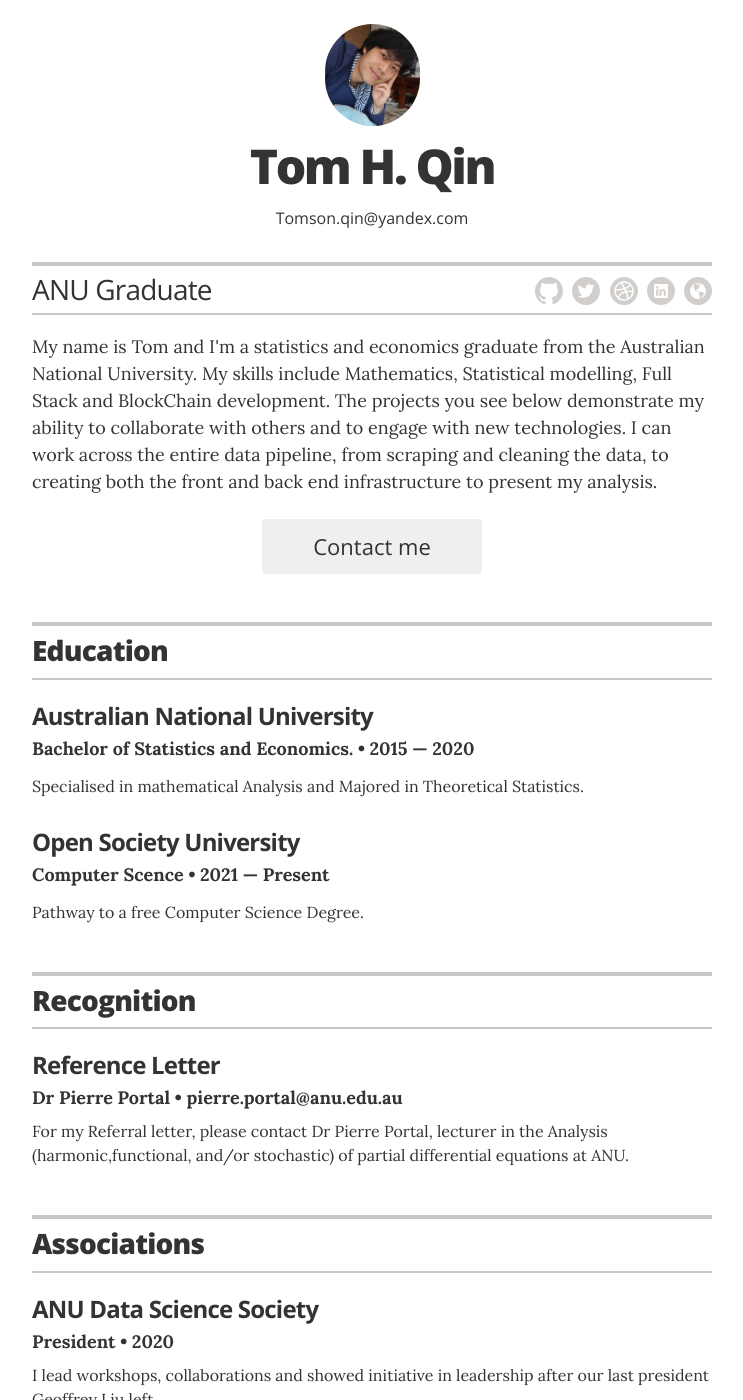
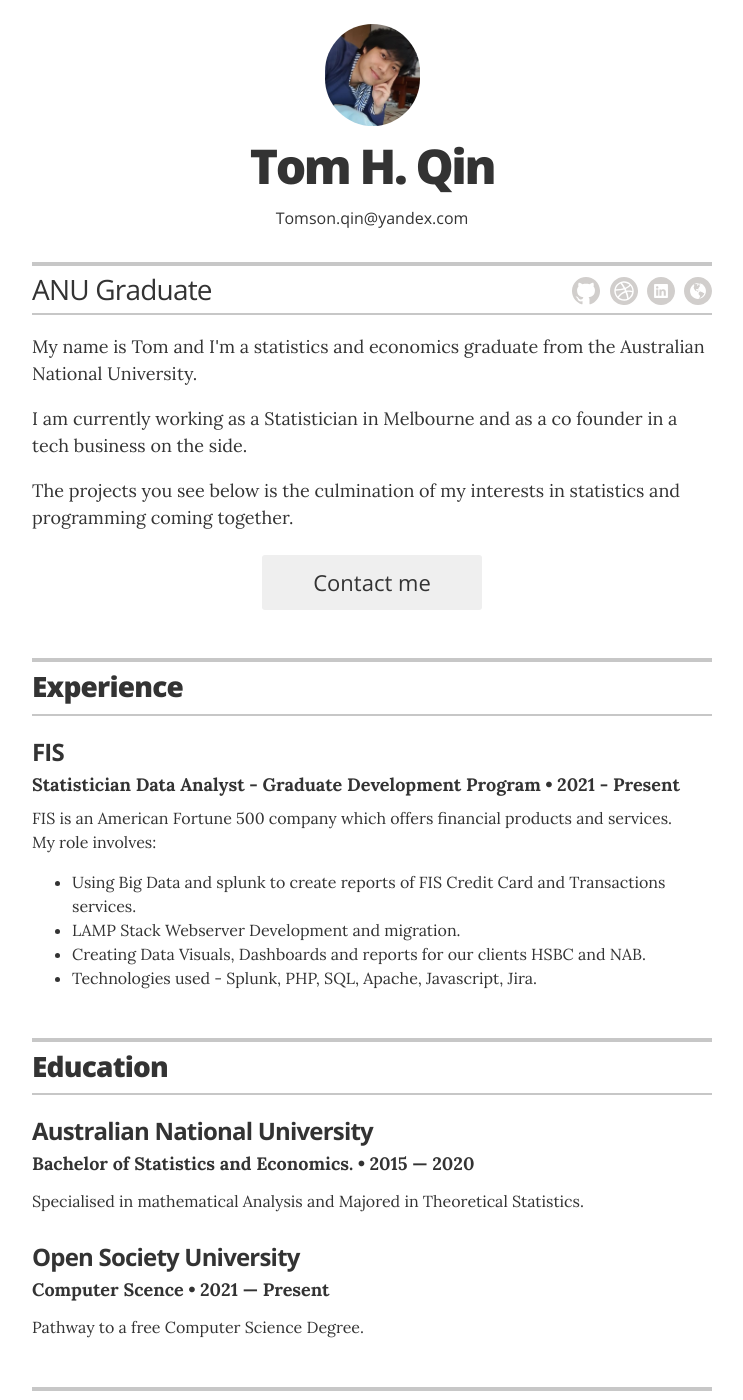
Before and after one commit to rieszrt/rieszrt.github.io, a Jekyll site: the page built from index.html, in a window 1280 px wide and 1400 px high. Shown: the whole window, without its empty margins (268-1011 px from the left). Built offline with Jekyll 4.4.1, drawn with Linux system fonts in a browser that asks for light colours; some of the changed text lies outside the part shown.

Commit message:
updated resume and site

```diff
--- a/_config.yml
+++ b/_config.yml
@@ -26,12 +26,9 @@ resume_contact_address:         ""
 resume_header_contact_info:     "Tomson.qin@yandex.com"
 display_header_contact_info:    "true"
 
-resume_header_intro: "<p>My name is Tom and I'm a statistics and economics graduate from the Australian National University.
-My skills include Mathematics, Statistical modelling, Full Stack and BlockChain development.
-The projects you see below demonstrate my ability to collaborate with others and to engage with new technologies.
-I can work across the entire data pipeline, from scraping and cleaning the data, to creating both the front and back end
-infrastructure to present my analysis.
-</p>"
+resume_header_intro: "<p>My name is Tom and I'm a statistics and economics graduate from the Australian National University. </p>
+<p>I am currently working as a Statistician in Melbourne and as a co founder in a tech business on the side.</p>
+<p>The projects you see below is the culmination of my interests in statistics and programming coming together.</p>"
 
 # use "yes" to display the email contact button,
 # "no" to display an "I'm not looking for work" message,
@@ -41,7 +38,7 @@ resume_looking_for_work:        "yes"
 
 # Decide which sections to use
 # comment out to hide
-resume_section_experience:      false
+resume_section_experience:      true
 resume_section_education:       true
 resume_section_projects:        true
 resume_section_skills:          false
@@ -53,14 +50,13 @@ resume_section_interests:       true
 # Resume social links
 # uncomment the options you wish to display, and add your own URL
 resume_social_links:
-  resume_github_url:            "https://github.com/rieszrt"
-  resume_twitter_url:           "http://twitter.com/Tom60231971"
+  resume_github_url:            "https://github.com/miktab"
+#  resume_twitter_url:           "http://twitter.com/Tom60231971"
   resume_dribbble_url:          "http://app.revelian.com/reporting/feedback.cfm?id=282F2DFFCB48B6EAE2C1B1F841E0FB00B14BF7DA1954ACED410AC65EC7CEDFA09AD2A9B5"
   # resume_facebook_url:          "insert Facebook URL here"
   resume_linkedin_url:          "https://www.linkedin.com/in/tomson-qin-43bb44190"
   # resume_instagram_url:         "insert your Instagram URL here"
   resume_website_url:           "files/resume.pdf"
-  #resume_medium_url:            "https://medium.com/@jglovier"
 resume_print_social_links:      true
 
 # Design settings
--- a/_data/associations.yml
+++ b/_data/associations.yml
@@ -1,5 +1,10 @@
 # Associations
 # comment out the urls if you do not wish to display them
+- organization: RLE
+  role: Co Founder
+  year: 2021
+  url:
+  summary: Our business RLE buys and sells second hand items. I created the web scrapers, language and pricing models and software to plan pickup routes efficiently.
 
 - organization: ANU Data Science Society
   role: President
@@ -7,7 +12,6 @@
   url:
   summary: I lead workshops, collaborations and showed initiative in leadership after our last president Geoffrey Liu left.
 
-
 - organization: ANU Data Science Society
   role: Treasurer
   year: 2019 &mdash; 2020
--- a/_data/experience.yml
+++ b/_data/experience.yml
@@ -1,19 +1,25 @@
 # Jobs
 # VP of Global Communications
-- company: Springfield International Human Rights Outreach
-  position: VP of Global Communications
-  duration: Oct, 2013 &mdash; Present
-  summary: Write about your core competencies in one or two sentences describing your position. If you held the position for a long time, it could be a longer section, including a couple bullet points	<ul class="resume-item-list"><li>A project you are proud of</li><li>Another awesome project</li><li>or a team or department you worked with</li></ul>
+- company: FIS
+  position: Statistician Data Analyst - Graduate Development Program
+  duration: 2021 - Present
+  summary: FIS is an American Fortune 500 company which offers financial products and services.
+    <br>My role involves:<ul>
+    <li>Using Big Data and splunk to create reports of FIS Credit Card and Transactions services.</li>
+    <li>LAMP Stack Webserver Development and migration.</li>
+    <li>Creating Data Visuals, Dashboards and reports for our clients HSBC and NAB.</li>
+    <li>Technologies used - Splunk, PHP, SQL, Apache, Javascript, Jira.</li>
+    </ul>
 
-# Director of Digital Stratgy
-- company: United Nations Human Rights Council
-  position: Director of Digital Strategy
-  duration:  Jun, 2010 &mdash; Sept, 2013
-  summary: If your stint was shorter, feel free to be brief and just call out the most meaningful points of your role. Be concise, and be meaninful. The person reading just needs enough to want to talk to you more about your experience.
-
-
-# Communications Coordinator
-- company: Springfield Women & Children's Center
-  position: Communications Coordinator
-  duration:   Jun, 2008  &mdash; May, 2010
-  summary: Led communication efforts across digital and traditional media channels for marketing and public relations, internal communication strategies, and coordinated support programs for the recipients of the center's services.
+## Director of Digital Stratgy
+#- company: United Nations Human Rights Council
+#  position: Director of Digital Strategy
+#  duration:  Jun, 2010 &mdash; Sept, 2013
+#  summary: If your stint was shorter, feel free to be brief and just call out the most meaningful points of your role. Be concise, and be meaninful. The person reading just needs enough to want to talk to you more about your experience.
+#
+#
+## Communications Coordinator
+#- company: Springfield Women & Children's Center
+#  position: Communications Coordinator
+#  duration:   Jun, 2008  &mdash; May, 2010
+#  summary: Led communication efforts across digital and traditional media channels for marketing and public relations, internal communication strategies, and coordinated support programs for the recipients of the center's services.
```
Also changed, not shown: _data/projects.yml (+29 -29 lines), 1 other file.
